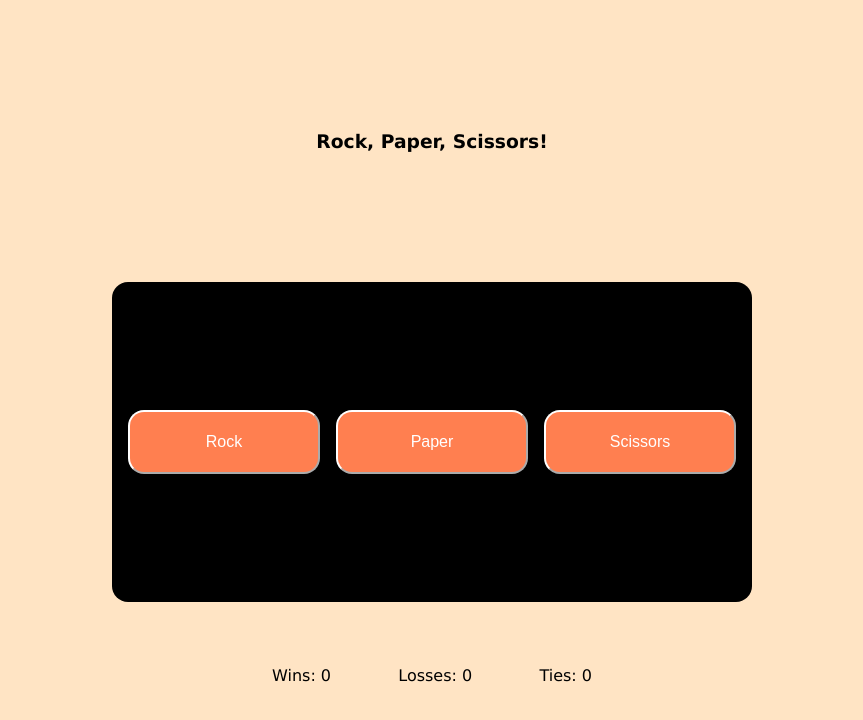
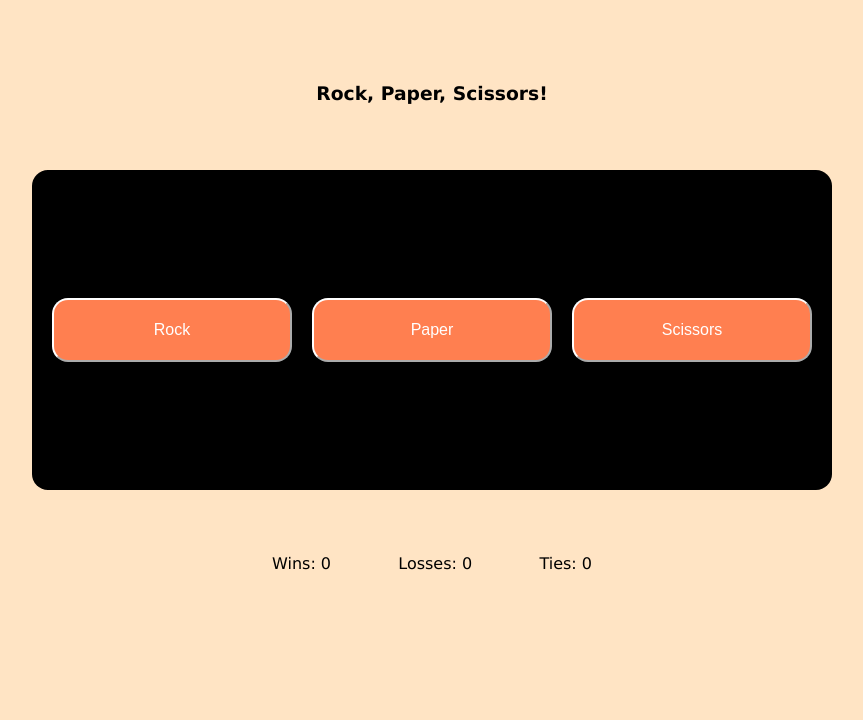
Before and after one commit to k-falk/top_rps, a plain HTML site: page index.html in a window 1280 px wide. Shown: the whole page, without its empty margins (208-1071 px from the left). Drawn offline with Linux system fonts and the light colour scheme.

Commit message:
Corrected minor styling issues

```diff
--- a/style.css
+++ b/style.css
@@ -16,8 +16,8 @@ html, body{
     color: black;
     text-align: center;
     font-family: Verdana, Geneva, Tahoma, sans-serif;
-    margin-top: 7em;
-    margin-bottom: 7em;
+    margin-top: 4em;
+    margin-bottom: 3em;
 
 
 }
@@ -29,9 +29,10 @@ html, body{
 
     max-height: 40%;
     min-height: 20%;
-    width:100%;
-    max-width: 50%;
-    min-width: 30%;
+
+    width: 50em;
+    max-width: 70%;
+
     flex:1 0 0;
     align-self: center;
 
@@ -53,9 +54,8 @@ html, body{
 
     border-radius: 1em;
     font-size: 1em;
-
-    min-width: 10em;
-    width: 30%;
+    width: 15em;
+    max-width: 60%;
     min-height: 3em;
     height: 20%;
     max-height: 30%;
@@ -73,4 +73,6 @@ html, body{
 
 .notif {
     align-self: center;
+    padding-inline: 1em;
+    padding-bottom: 1em;
 }
```
